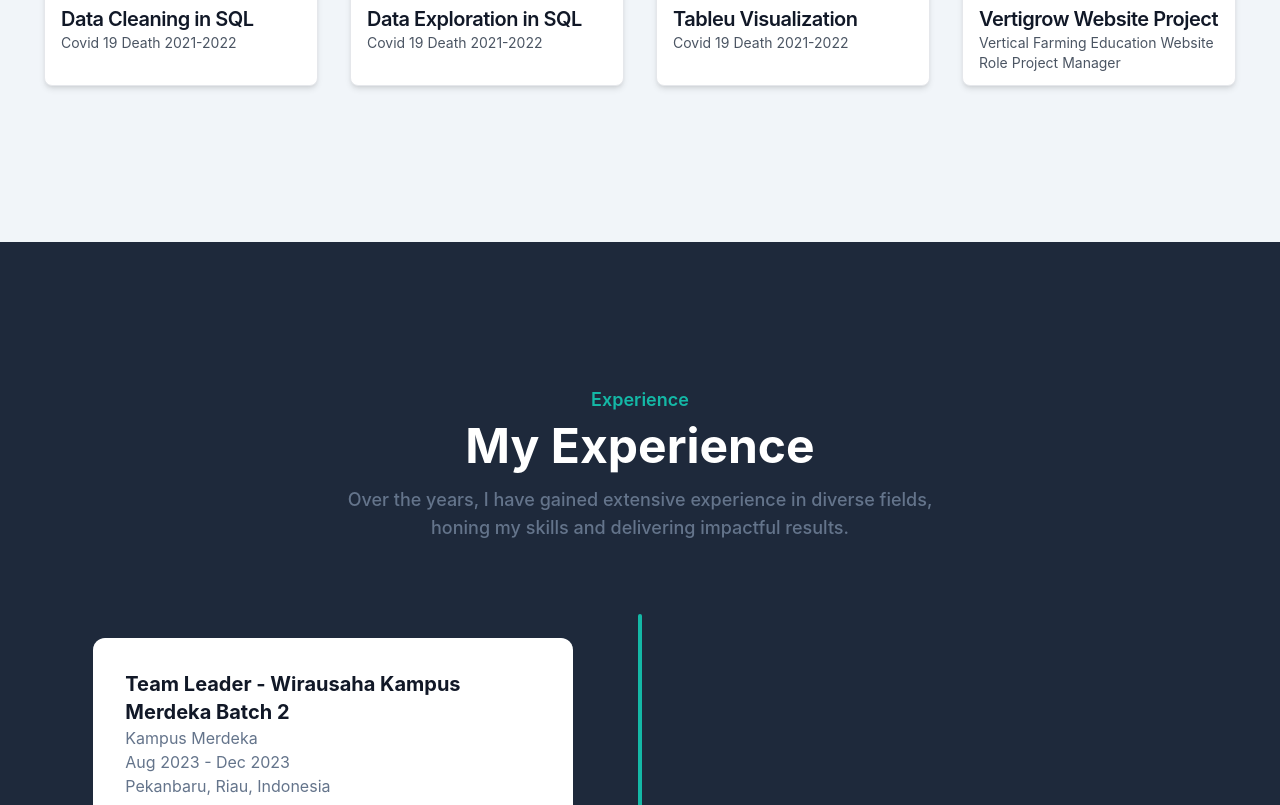
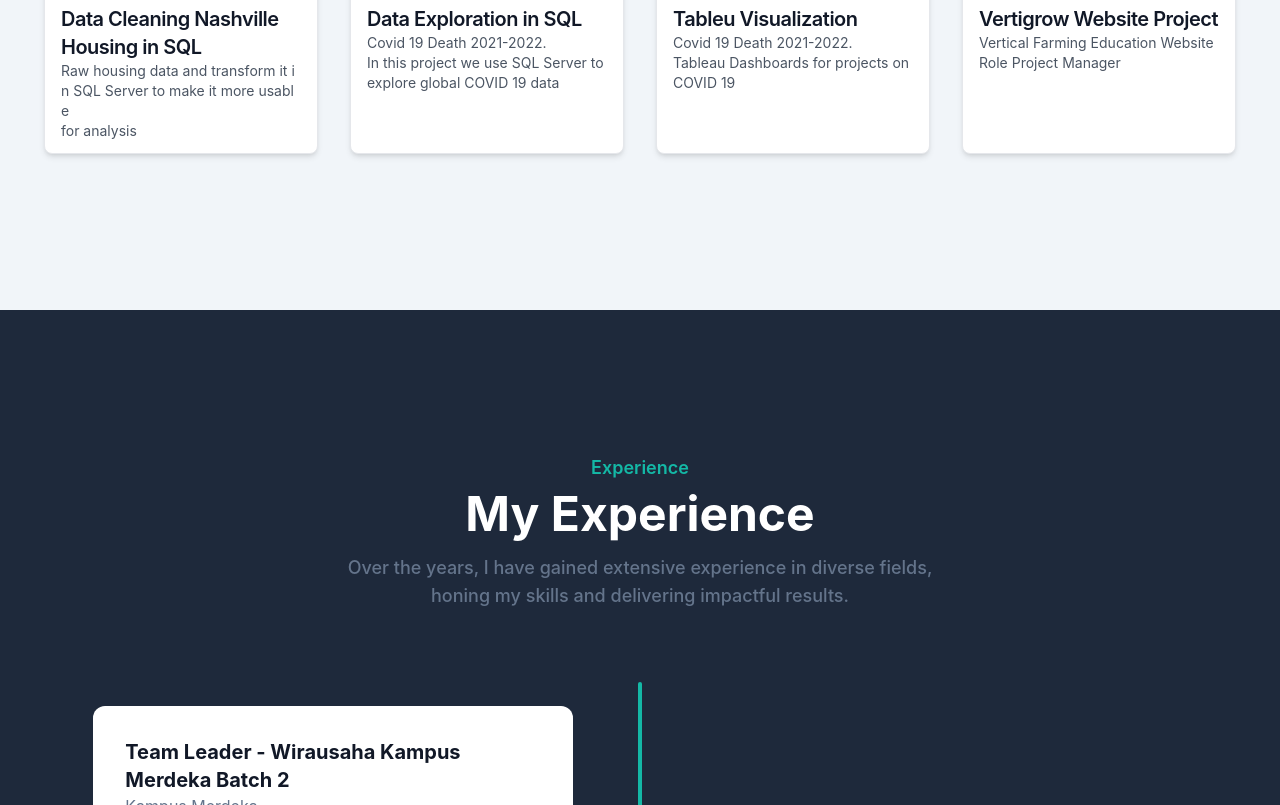
Before and after one commit to MuhammadSyahrulNizam/Portofolio_Muhammad_Syahrul_Nizam, a website: page index.html in a window 1280 px wide. Shown: the part 1896-2701 px from the top of the page. Drawn offline with Linux system fonts and the light colour scheme.

Commit message:
changes project

```diff
--- a/index.html
+++ b/index.html
@@ -144,12 +144,13 @@
                                 <a href="https://github.com/MuhammadSyahrulNizam/Data-Cleaning-Project.git">
                                     <h5
                                         class="text-xl font-semibold tracking-tight hover:text-primary dark:hover:text-teal-300 text-gray-900 dark:text-white ">
-                                        Data Cleaning in SQL
+                                        Data Cleaning Nashville Housing in SQL
                                     </h5>
                                 </a>
 
                                 <p class="antialiased text-gray-600 dark:text-gray-400 text-sm break-all">
-                                   Covid 19 Death 2021-2022
+                                    Raw housing data and transform
+                                    it in SQL Server to make it more usable <br>for analysis
                                 </p>
 
                             </div>
@@ -182,7 +183,7 @@
                                 </a>
 
                                 <p class="antialiased text-gray-600 dark:text-gray-400 text-sm break-all">
-                                    Covid 19 Death 2021-2022
+                                    Covid 19 Death 2021-2022. <br>In this project we use SQL Server to <br>explore global COVID 19 data
                                 </p>
                             </div>
                         </div>
@@ -211,7 +212,7 @@
                                     </h5>
                                 </a>
                                 <p class="antialiased text-gray-600 dark:text-gray-400 text-sm break-all">
-                                    Covid 19 Death 2021-2022
+                                    Covid 19 Death 2021-2022. <br> Tableau Dashboards for projects on <br>COVID 19
                                 </p>
                             </div>
                         </div>
```
